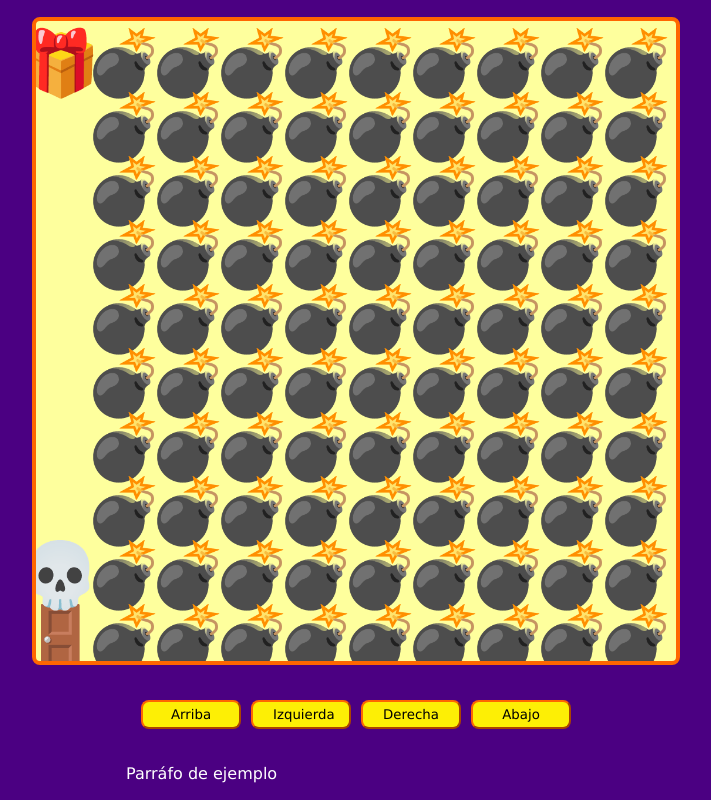
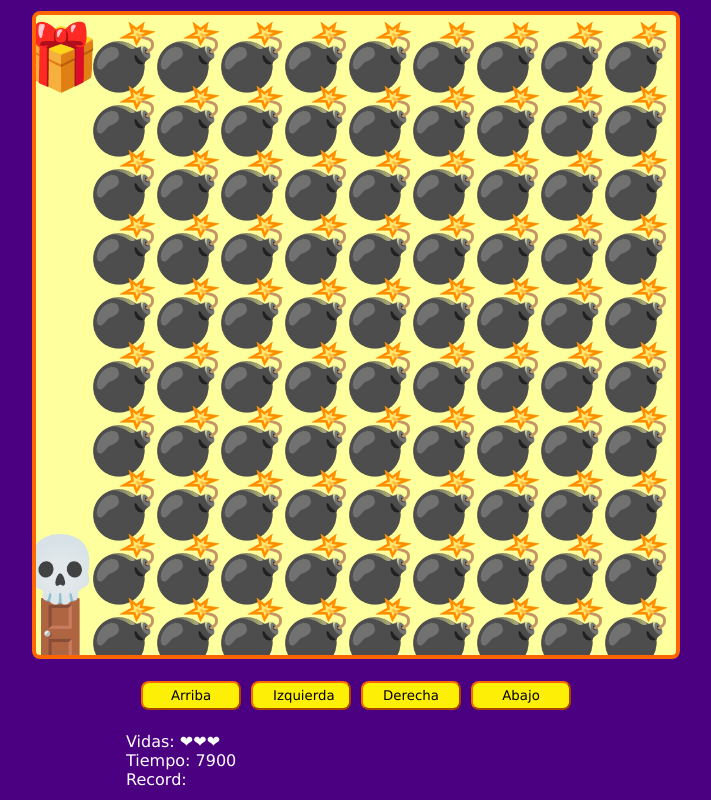
Before and after one commit to jmanriquecha/game-js, a website: page src/index.html in a window 1280 px wide. Both pictures are taken after a click on the button "Arriba". Shown: the whole page, without its empty margins (284-995 px from the left). Drawn offline with Linux system fonts and the light colour scheme.

Commit message:
Primera versión 1.

```diff
--- a/src/index.html
+++ b/src/index.html
@@ -21,8 +21,10 @@
             </div>
 
             <div class="messages">
-                <!-- Pendiente -->
-                <p>Parráfo de ejemplo</p>
+                <p>Vidas: <span id="lives"></span></p>
+                <p>Tiempo: <span id="time"></span></p>
+                <p>Record: <span id="record"></span></p>
+                <p id="result"></p>
             </div>
         </div>
 
--- a/src/js/game.js
+++ b/src/js/game.js
@@ -4,6 +4,10 @@
 const btnLeft = document.getElementById('left');
 const btnRight = document.getElementById('right');
 const btnDown = document.getElementById('down');
+const spanLives = document.getElementById('lives');
+const spanTime = document.getElementById('time');
+const spanRecord = document.getElementById('record');
+const pResult = document.getElementById('result');
 
 let canvasSize;
 let elementSize;
@@ -23,7 +27,14 @@
     y: undefined
 }
 
+let enemyPositions = [];
+
 let level = 0;
+let lives = 3;
+
+let timeStart;
+let timePlayer;
+let timeInterval;
 
 window.addEventListener('load', setCanvasSize);
 window.addEventListener('resize', setCanvasSize);
@@ -49,12 +60,26 @@
 }
 
 function startGame() {
+    showLives();
     game.font = `${elementSize}px Verdana`;
     game.textAlign = 'end';
     const map = maps[level];
+
+    if (!map) {
+        gameWin();
+        return;
+    }
+
+    if (!timeStart) {
+        timeStart = Date.now();
+        timeInterval = setInterval(showTime, 100);
+        showRecord();
+    }
+
     const mapRows = map.trim().split('\n');
     const mapRowCols = mapRows.map(row => row.trim().split(''));
 
+    enemyPositions = [];
     game.clearRect(0, 0, canvasSize, canvasSize);
     // Borra el mapa
 
@@ -73,8 +98,10 @@
                 gift.x = posX;
                 gift.y = posY;
             } else if (col == 'X') {
-                bomb.x = posX;
-                bomb.y = posY;
+                enemyPositions.push({
+                    x: posX,
+                    y: posY
+                });
             }
 
             game.fillText(emoji, posX, posY);
@@ -85,28 +112,78 @@
 }
 
 function movePlayer() {
-    // const giftCollisionX = playerPosition.x == gift.x;
-    // const giftCollisionY = playerPosition.y == gift.y;
-    // const giftCollision = giftCollisionX && giftCollisionY;
+    const giftCollisionX = playerPosition.x.toFixed() == gift.x.toFixed();
+    const giftCollisionY = playerPosition.y.toFixed() == gift.y.toFixed();
+    const giftCollision = giftCollisionX && giftCollisionY;
 
-    // const bombCollisionX = playerPosition.x == bomb.x;
-    // const bombCollisionY = playerPosition.y == bomb.y;
-    // const bombCollision = bombCollisionX && bombCollisionY;
+    if (giftCollision) {
+        levelWin();
+    }
 
+    const enemyCollision = enemyPositions.find(function (enemy) {
+        return enemy.x.toFixed() == playerPosition.x.toFixed() && enemy.y.toFixed() == playerPosition.y.toFixed();
+    })
 
-
-    // if (giftCollision) {
-    //     console.log("Subiste de Nivel");
-    // } else if (bombCollision) {
-    //     console.warn('Perdiste');
-    // }
+    if (enemyCollision) {
+        levelFail();
+    }
     game.fillText(emojis['PLAYER'], playerPosition.x, playerPosition.y);
 }
 
+function levelWin() {
+    console.log('Subiste de nivel!');
+    level++;
+    startGame();
+}
+
+function levelFail() {
+    console.warn('Perdiste 😒');
+    lives--;
+
+    if (lives <= 0) {
+        level = 0;
+        lives = 3;
+        timeStart = undefined;
+    }
+    playerPosition.x = undefined;
+    playerPosition.y = undefined;
+    startGame();
+}
+function gameWin() {
+    const playerTime = (Date.now() - timeStart) / 1000;
+    const recordTime = localStorage.getItem('record_time');
+
+    console.log('Terminaste el juego');
+    clearInterval(timeInterval);
+
+    if (recordTime) {
+        if (recordTime > playerTime) {
+            localStorage.setItem('record_time', playerTime);
+            pResult.innerHTML = 'SUPERASTE TU RECORD 🏆';
+        } else {
+            pResult.innerHTML = 'Lo siento no superaste tú record 😢';
+        }
+    } else {
+        localStorage.setItem('record_time', playerTime);
+    }
+}
+
+function showLives() {
+    const heartsArray = Array(lives).fill(emojis['HEART']);// Crea un array con la cantidad de vidas
+    spanLives.innerHTML = '';
+    heartsArray.forEach(heart => spanLives.append(heart));
+}
+
+function showTime() {
+    spanTime.innerHTML = Date.now() - timeStart;
+}
+
+function showRecord() {
+    spanRecord.innerHTML = localStorage.getItem('record_time');
+}
+
 function fnUp() {
-    // console.log('Arriba');
-
-    if ((playerPosition.y - elementSize) < elementSize) {
+    if ((playerPosition.y - (elementSize - 1)) < (elementSize)) {
         console.warn('UPS');
     } else {
         playerPosition.y -= elementSize;
--- a/src/js/maps.js
+++ b/src/js/maps.js
@@ -12,6 +12,7 @@
   'BOMB_COLLISION': '🔥',
   'GAME_OVER': '👎',
   'WIN': '🏆',
+  'HEART': '❤',
 };
 
 const maps = [];
```
Lines whose indentation alone changed are shown as unchanged.
